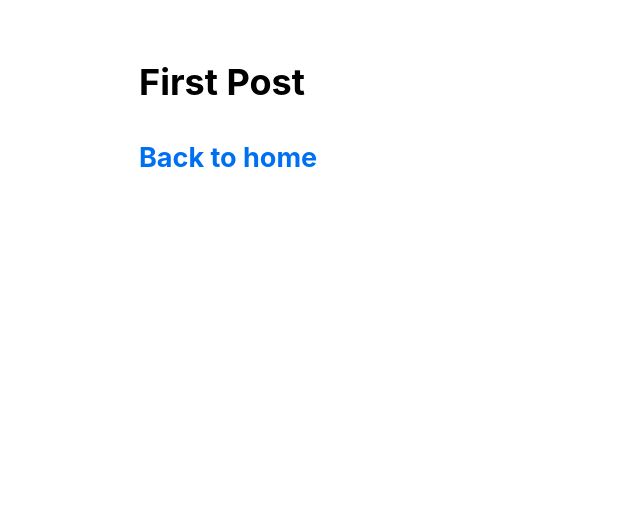
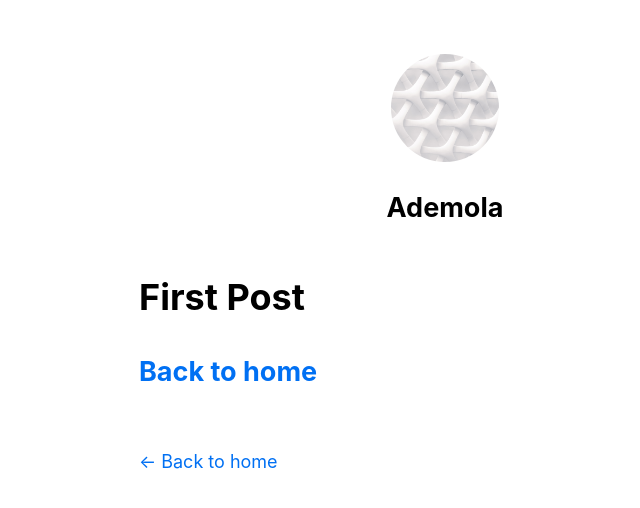
Before and after one commit to Ade2002/next.js-blog, a Next.js app: page /posts/first-post in a window 1280 px wide. Shown: the top 508 px of the page, without its empty margins (195-835 px from the left). Built offline with nearby package versions, Linux system fonts and the light colour scheme.

Commit message:
blog post layouts

```diff
--- a/components/layout.js
+++ b/components/layout.js
@@ -6,7 +6,7 @@ import Link from "next/link";
 
 const name = "Ademola";
 export const siteTitle = "Next.js Sample Website";
-const Layout = ({ children }) => {
+const Layout = ({ children, home }) => {
   return (
     <div className={styles.container}>
       <Head>
@@ -24,8 +24,49 @@ const Layout = ({ children }) => {
         <meta name="og:title" content={siteTitle} />
         <meta name="twitter:card" content="summary_large_image" />
       </Head>
-
-      {children}
+      <header className={styles.header}>
+        {home ? (
+          <>
+            <Image
+              priority
+              src="/images/profile.jpg"
+              className={utilStyles.borderCircle}
+              height={144}
+              width={144}
+              alt={name}
+            />
+            <h1 className={utilStyles.heading2Xl}>{name}</h1>
+          </>
+        ) : (
+          <>
+            <Link href="/">
+              <a>
+                <Image
+                  priority
+                  src="/images/profile.jpg"
+                  className={utilStyles.borderCircle}
+                  height={108}
+                  width={108}
+                  alt={name}
+                />
+              </a>
+            </Link>
+            <h2 className={utilStyles.headingLg}>
+              <Link href="/">
+                <a className={utilStyles.colorInherit}>{name}</a>
+              </Link>
+            </h2>
+          </>
+        )}
+      </header>
+      <main>{children}</main>
+      {!home && (
+        <div className={styles.backToHome}>
+          <Link href="/">
+            <a>← Back to home</a>
+          </Link>
+        </div>
+      )}{" "}
     </div>
   );
 };
```
